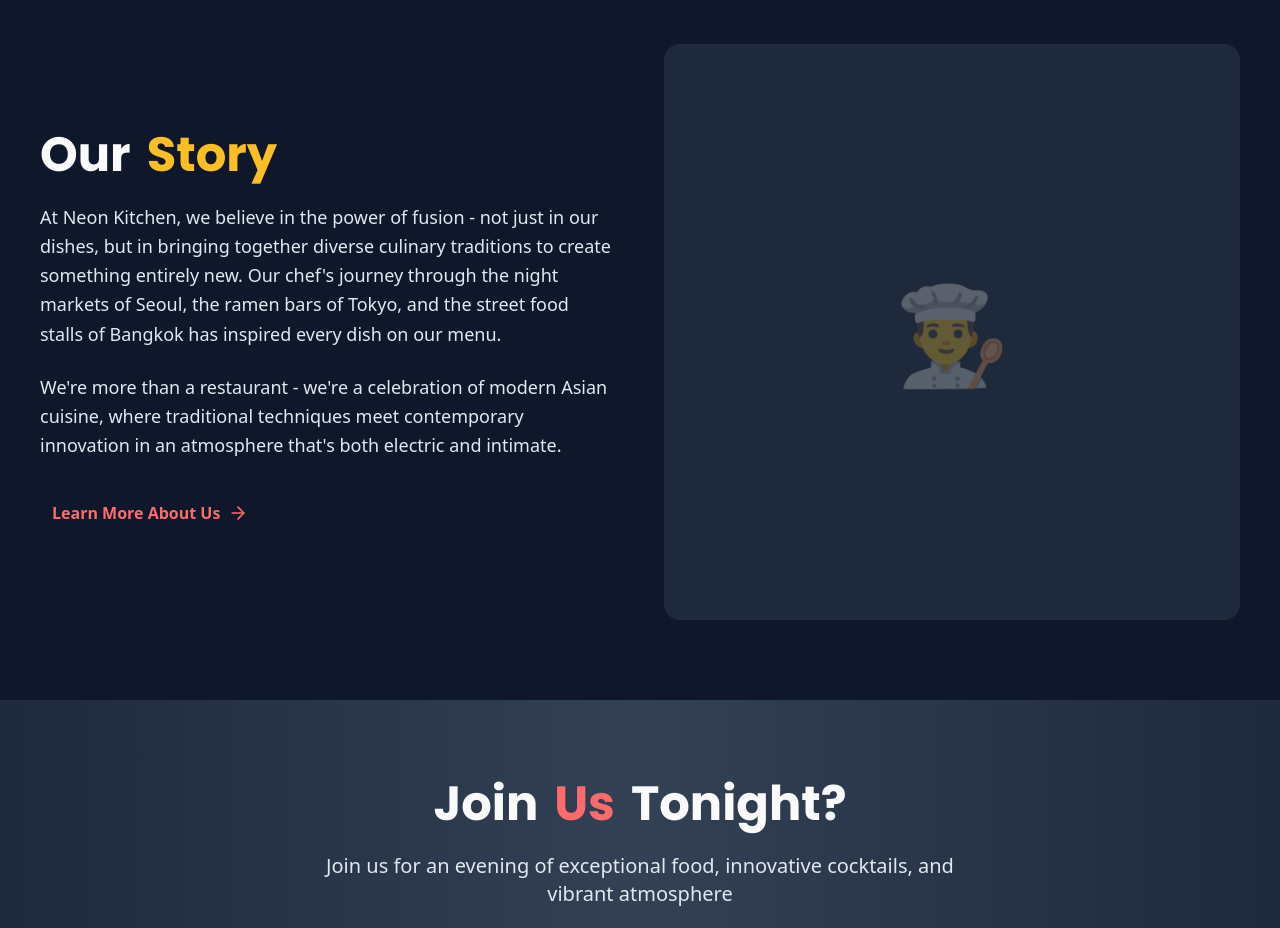
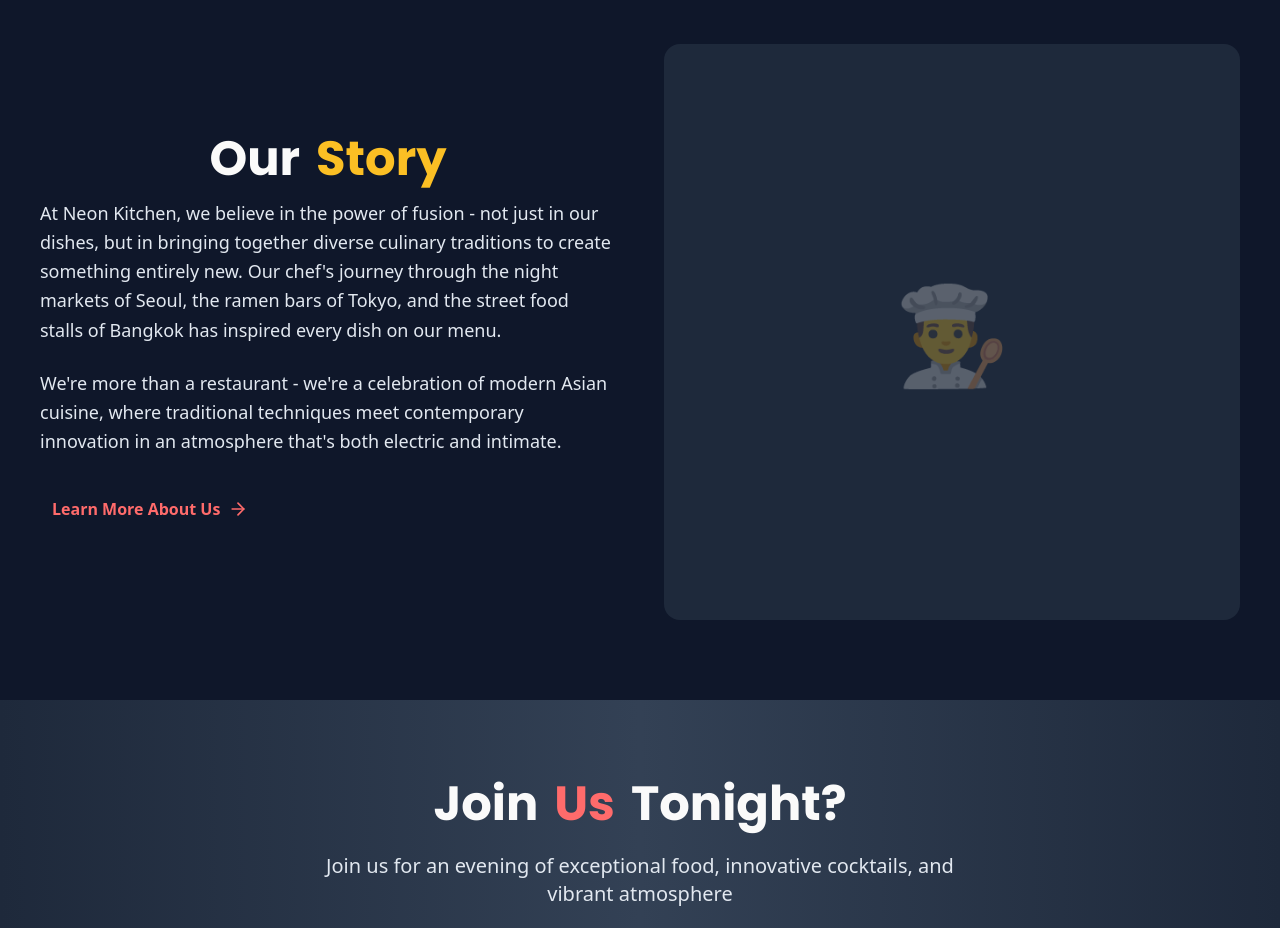
Before and after one commit to adriangoerken/restaurant-site, a React (Vite) app: page / in a window 1280 px wide. Shown: the part 3560-4488 px from the top of the page. Built offline with nearby package versions, Linux system fonts and the light colour scheme.

Commit message:
feat: update typography in SectionHeading and CTASection for consistency; refactor OurStorySection to use SectionHeading component

```diff
--- a/src/components/ui/SectionHeading.tsx
+++ b/src/components/ui/SectionHeading.tsx
@@ -26,7 +26,7 @@
 		<>
 			<motion.h2
 				id={id}
-				className="flex justify-center gap-x-4 text-4xl md:text-5xl font-bold text-center mb-4 font-display"
+				className="flex justify-center gap-x-4 text-3xl sm:text-4xl md:text-5xl font-bold text-center mb-4 font-display"
 				variants={fadeInUp}
 				initial="hidden"
 				whileInView="visible"
--- a/src/pages/HomePage/sections/CTASection/index.tsx
+++ b/src/pages/HomePage/sections/CTASection/index.tsx
@@ -20,7 +20,7 @@
 			<div className="container mx-auto text-center">
 				<motion.h2
 					id="cta-heading"
-					className="flex justify-center gap-x-4 text-4xl md:text-5xl font-bold mb-6 font-display"
+					className="flex justify-center gap-x-4 text-3xl sm:text-4xl md:text-5xl font-bold mb-6 font-display"
 					variants={fadeInUp}
 					initial="hidden"
 					whileInView="visible"
--- a/src/pages/HomePage/sections/OurStorySection/StoryContent.tsx
+++ b/src/pages/HomePage/sections/OurStorySection/StoryContent.tsx
@@ -2,6 +2,7 @@
 import { slideInLeft } from '../../../../utils/animations';
 import { ArrowRight } from 'lucide-react';
 import { useTranslation } from 'react-i18next';
+import SectionHeading from '../../../../components/ui/SectionHeading';
 
 interface StoryContentProps {
 	onLearnMoreClick?: () => void;
@@ -17,17 +18,12 @@
 			whileInView="visible"
 			viewport={{ once: true }}
 		>
-			<h2
+			<SectionHeading
 				id="story-heading"
-				className="flex gap-x-4 text-4xl md:text-5xl font-bold mb-6 font-display"
-			>
-				<span className="text-text-primary">
-					{t('ourStory.headingPart1')}
-				</span>
-				<span className="text-highlight">
-					{t('ourStory.headingPart2')}
-				</span>
-			</h2>
+				part1={t('ourStory.headingPart1')}
+				part2={t('ourStory.headingPart2')}
+				highlightColor="highlight"
+			/>
 			<p className="text-text-secondary text-lg leading-relaxed mb-6">
 				{t('ourStory.paragraph1')}
 			</p>
```
